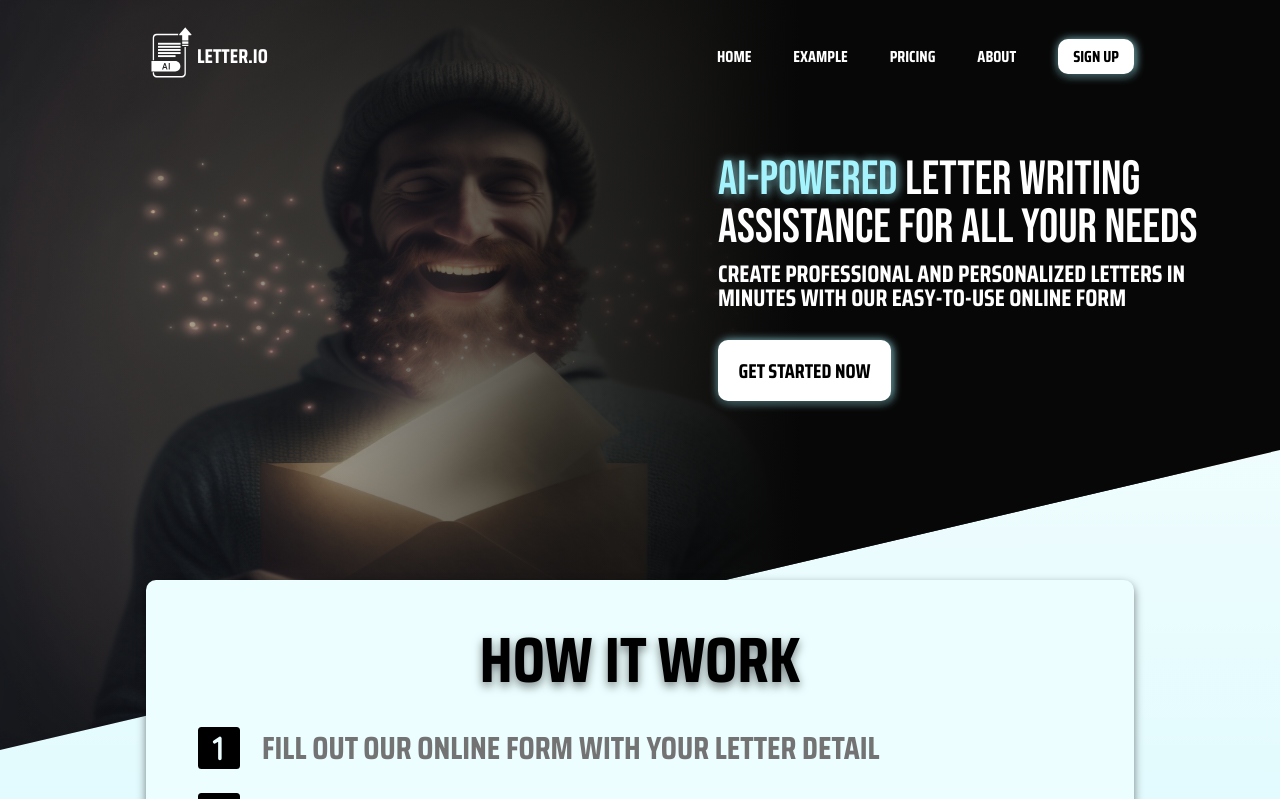
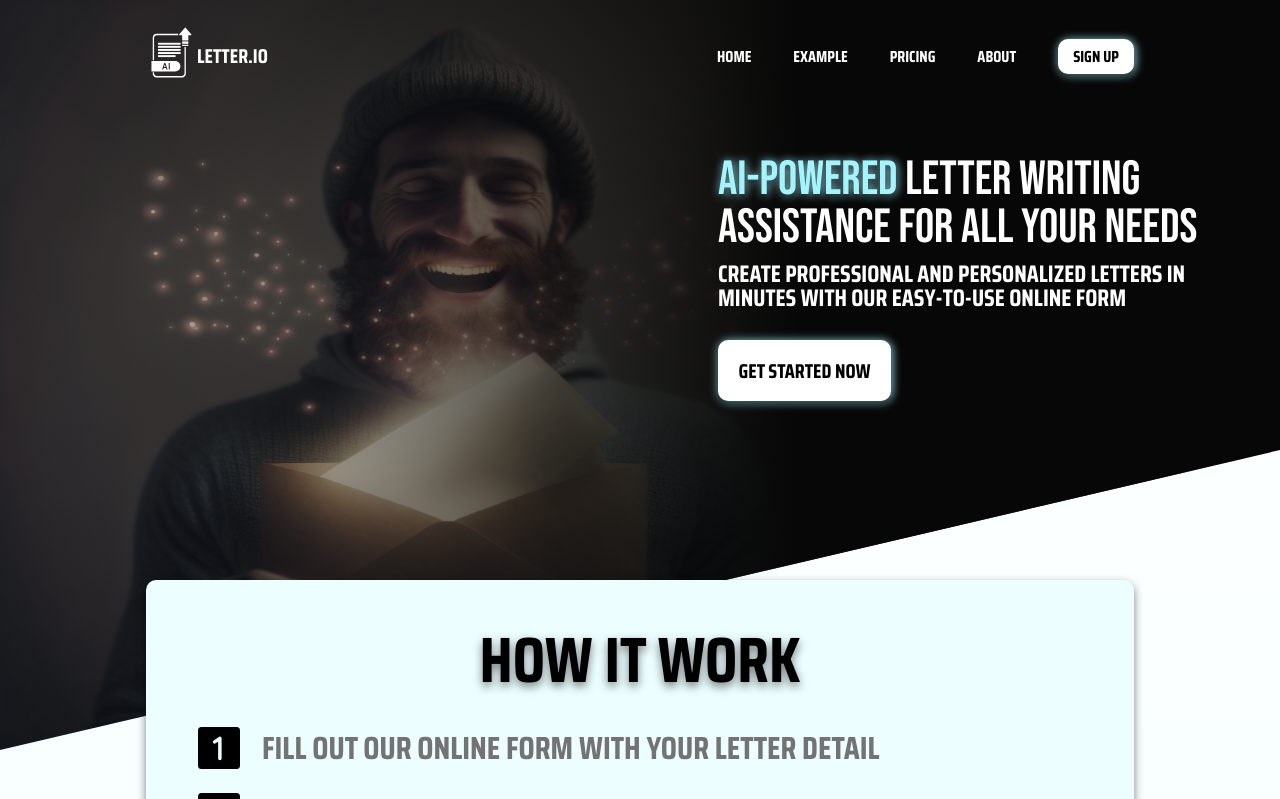
Before and after one commit to pophero110/letterio-web, a Next.js app: page / in a window 1280 px wide. Shown: the top 799 px of the page. Built offline with nearby package versions, Linux system fonts and the light colour scheme.

Commit message:
change background color

```diff
--- a/src/styles/globals.css
+++ b/src/styles/globals.css
@@ -4,7 +4,7 @@ body {
 	margin: 0;
 	font-family: -apple-system, BlinkMacSystemFont, Segoe UI, Roboto, Oxygen,
 		Ubuntu, Cantarell, Fira Sans, Droid Sans, Helvetica Neue, sans-serif;
-	background-color: #a5f3fc;
+	background-color: #ecfeff;
 	font-size: 10px;
 }
 .main {
```
